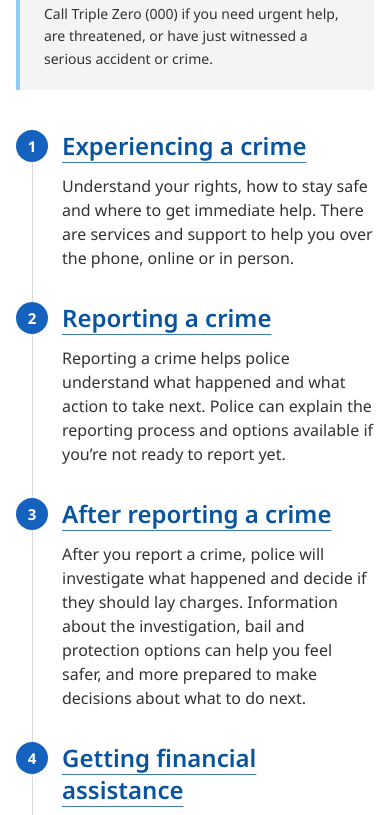
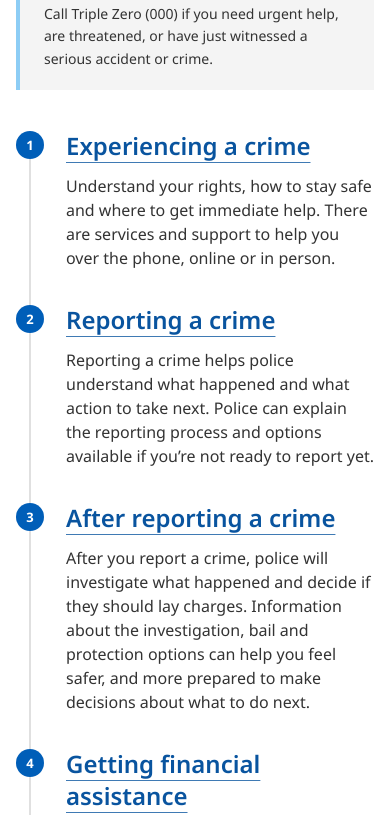
Before and after one commit to kat-yarrr/Prototypes, a plain HTML site: page VAS/New/Step-by-step_Prototype_Bluesky.html in a window 390 px wide. Shown: the part 459-1274 px from the top of the page. Drawn offline with Linux system fonts and the light colour scheme.

Commit message:
Update Step-by-step_Prototype_Bluesky.html

```diff
--- a/VAS/New/Step-by-step_Prototype_Bluesky.html
+++ b/VAS/New/Step-by-step_Prototype_Bluesky.html
@@ -103,23 +103,17 @@ hr.rule{border:0;border-top:1px solid var(--line);margin:64px 0}
 
 /* Step-by-step */
 .steplist{list-style:none;padding:0;margin:40px 0 0;position:relative}
-.steplist::before{content:"";position:absolute;left:20px;top:0;bottom:0;
-  width:1px;background:var(--line)}
-.step{display:flex;gap:20px;align-items:flex-start;padding:0 0 40px}
-.step > .num{flex:none;position:relative;z-index:1;
-  width:40px;height:40px;margin-top:-4px;border-radius:50%;
-  background:var(--blue);color:#fff;font-size:18px;font-weight:700;
+.steplist::before{content:"";position:absolute;left:13px;top:1px;bottom:0;
+  width:2px;background:#e0e0e0}
+.step{position:relative;padding:0 0 34px 50px}
+.step > .num{position:absolute;left:0;top:1px;width:28px;height:28px;border-radius:50%;
+  background:#005eb8;color:#fff;font-size:13px;font-weight:700;
   display:flex;align-items:center;justify-content:center}
 .step .stepbody{min-width:0}
 .step .step-label{font-size:14px;line-height:20px;font-weight:400;color:var(--muted);margin:0 0 8px}
 .step h2{font-size:24px;color:var(--navy);margin:0 0 12px;line-height:32px;font-weight:600}
 .step h2 a{color:var(--link)}
 .step p{margin:0;font-size:16px;line-height:24px}
-@media (max-width:575px){
-  .steplist::before{left:16px}
-  .step{gap:14px;padding:0 0 32px}
-  .step > .num{width:32px;height:32px;margin-top:0;font-size:15px}
-}
 .more{background:none;border:0;padding:4px 0;color:var(--link);font:400 14px "Noto Sans",Arial,sans-serif;display:inline-flex;align-items:center;gap:8px;cursor:pointer}
 .more:hover span{text-decoration:underline}
 .more svg{transition:transform .2s ease}
```
